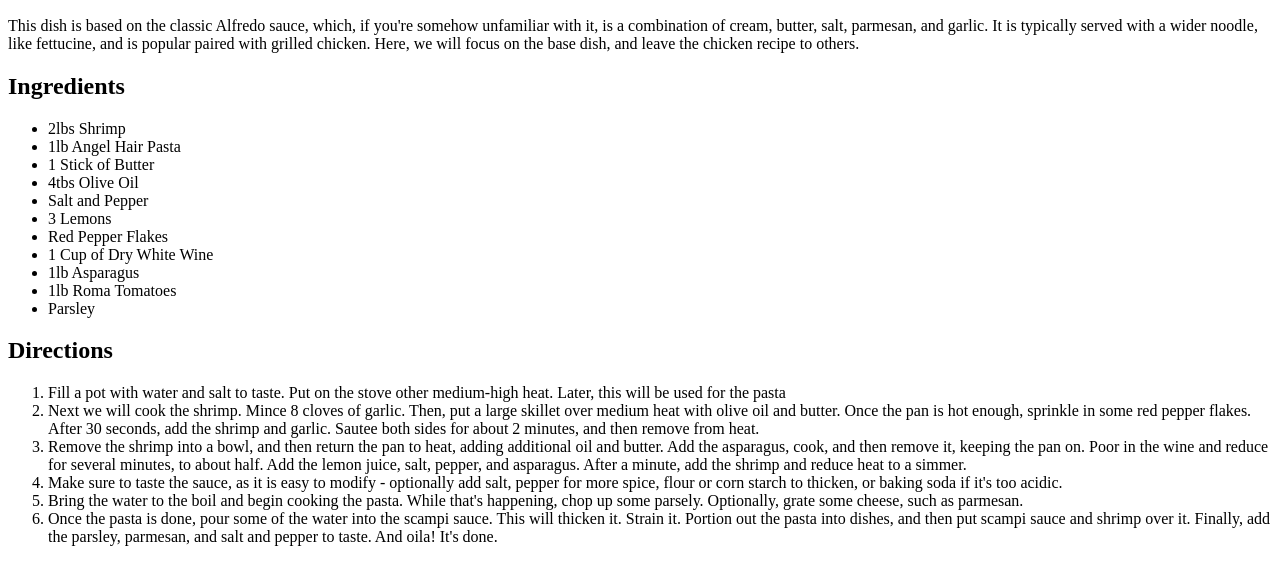
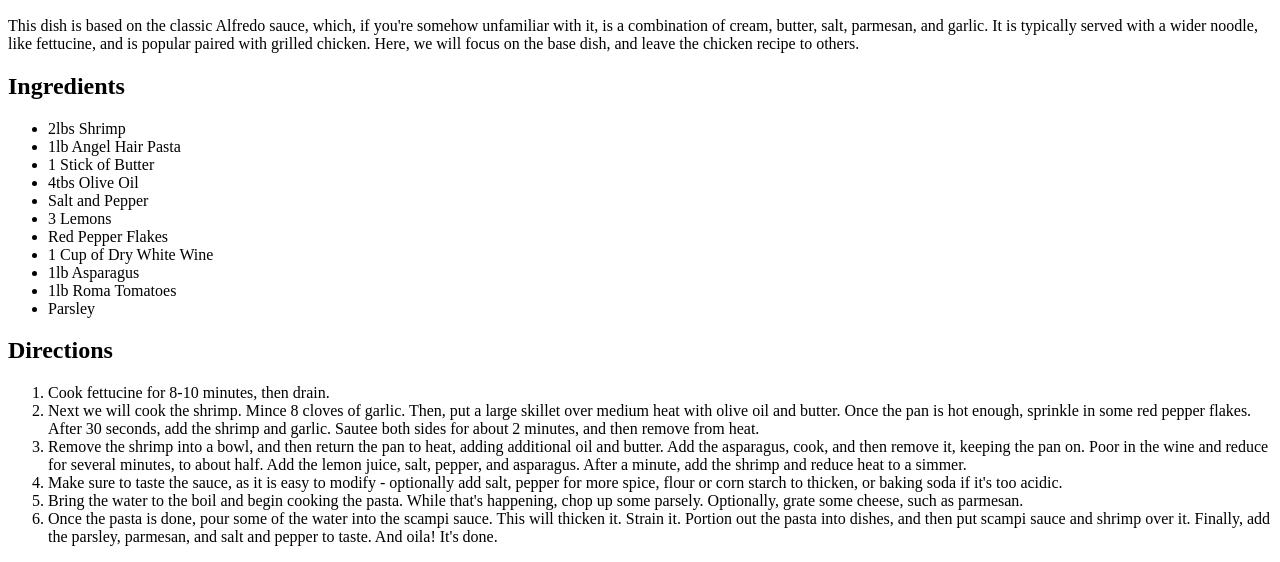
Before and after one commit to schacherlnate/odin-recipes, a plain HTML site: page recipes/chicken-alfredo.html in a window 1280 px wide. Shown: the part 434-996 px from the top of the page. Drawn offline with Linux system fonts and the light colour scheme.

Commit message:
few small changes, then got lazy

```diff
--- a/recipes/chicken-alfredo.html
+++ b/recipes/chicken-alfredo.html
@@ -33,7 +33,7 @@
 
     <h2>Directions</h2>
     <ol>
-        <li>Fill a pot with water and salt to taste. Put on the stove other medium-high heat. Later, this will be used for the pasta</li>
+        <li>Cook fettucine for 8-10 minutes, then drain.</li>
         <li>Next we will cook the shrimp. Mince 8 cloves of garlic.
             Then, put a large skillet over medium heat with olive oil and butter.
             Once the pan is hot enough, sprinkle in some red pepper flakes. After
```
Also changed, not shown: recipes/shrimp-scampi.html (+1 -1 lines).
